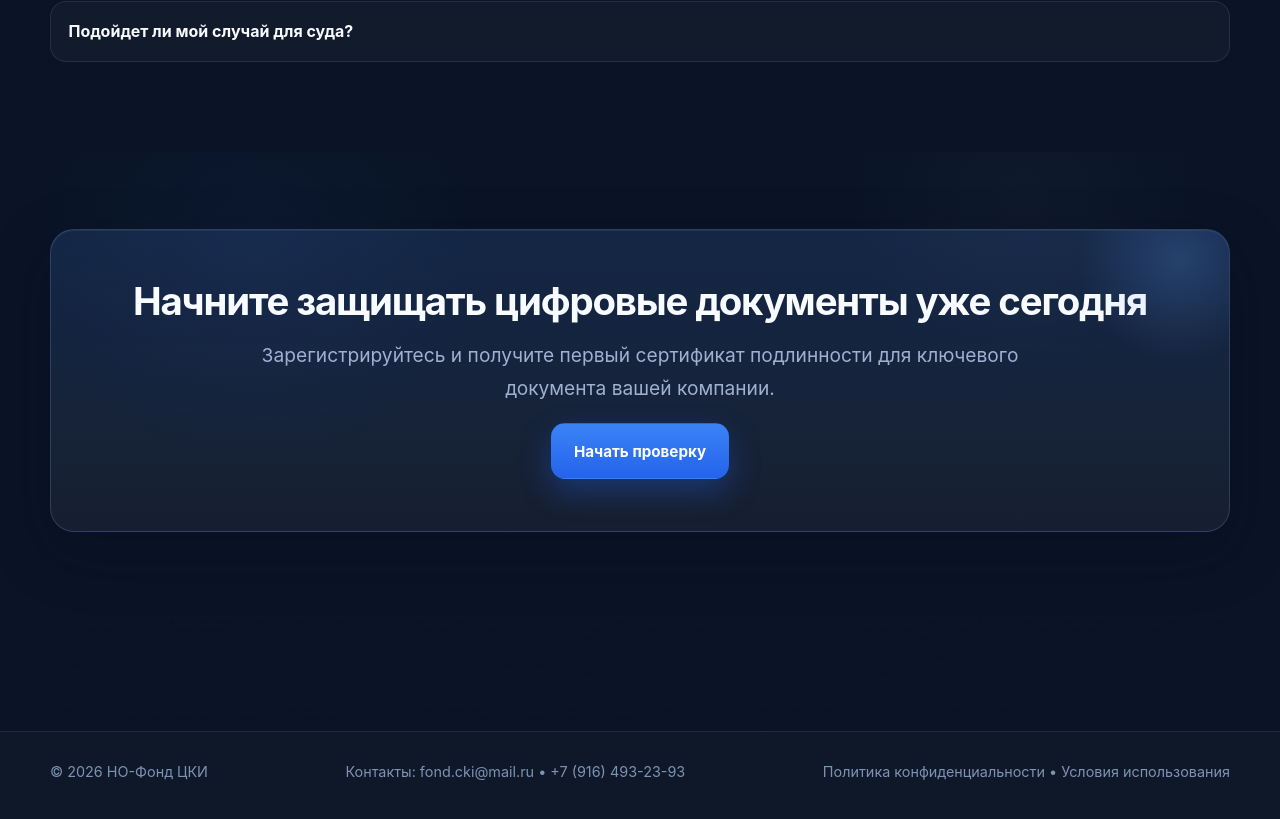
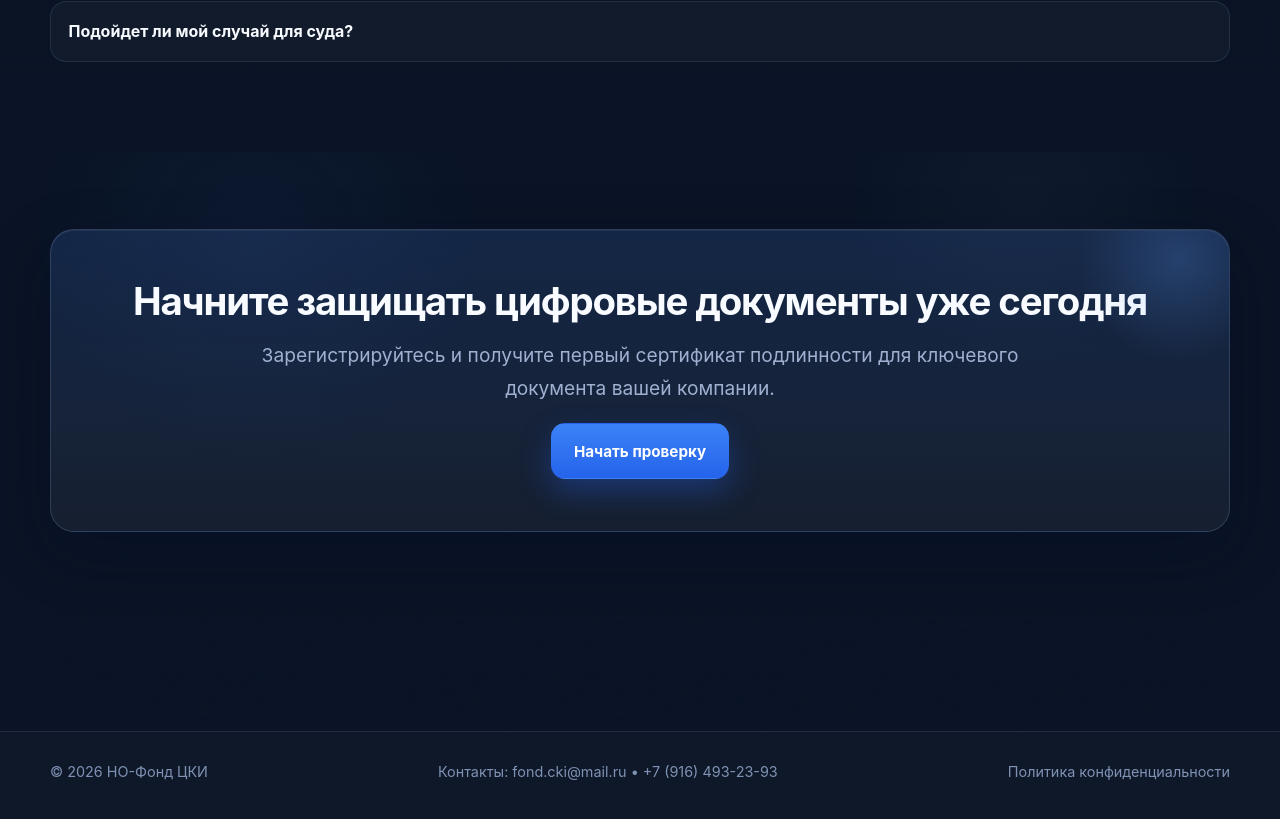
Before and after one commit to po1onsky/Centr-Corporate-Information, a plain HTML site: page index.html in a window 1280 px wide. Shown: the part 6295-7114 px from the top of the page. Drawn offline with Linux system fonts and the light colour scheme.

Commit message:
Update index.html

```diff
--- a/index.html
+++ b/index.html
@@ -869,7 +869,7 @@ footer {
     <div class="container row">
       <div>© 2026 НО-Фонд ЦКИ</div>
       <div>Контакты: fond.cki@mail.ru • +7 (916) 493-23-93</div>
-      <div><a href="privacy.html">Политика конфиденциальности</a> • <a href="terms.html">Условия использования</a></div>
+      <div><a href="privacy.html">Политика конфиденциальности</a></div>
     </div>
   </footer>
   <script>
```
